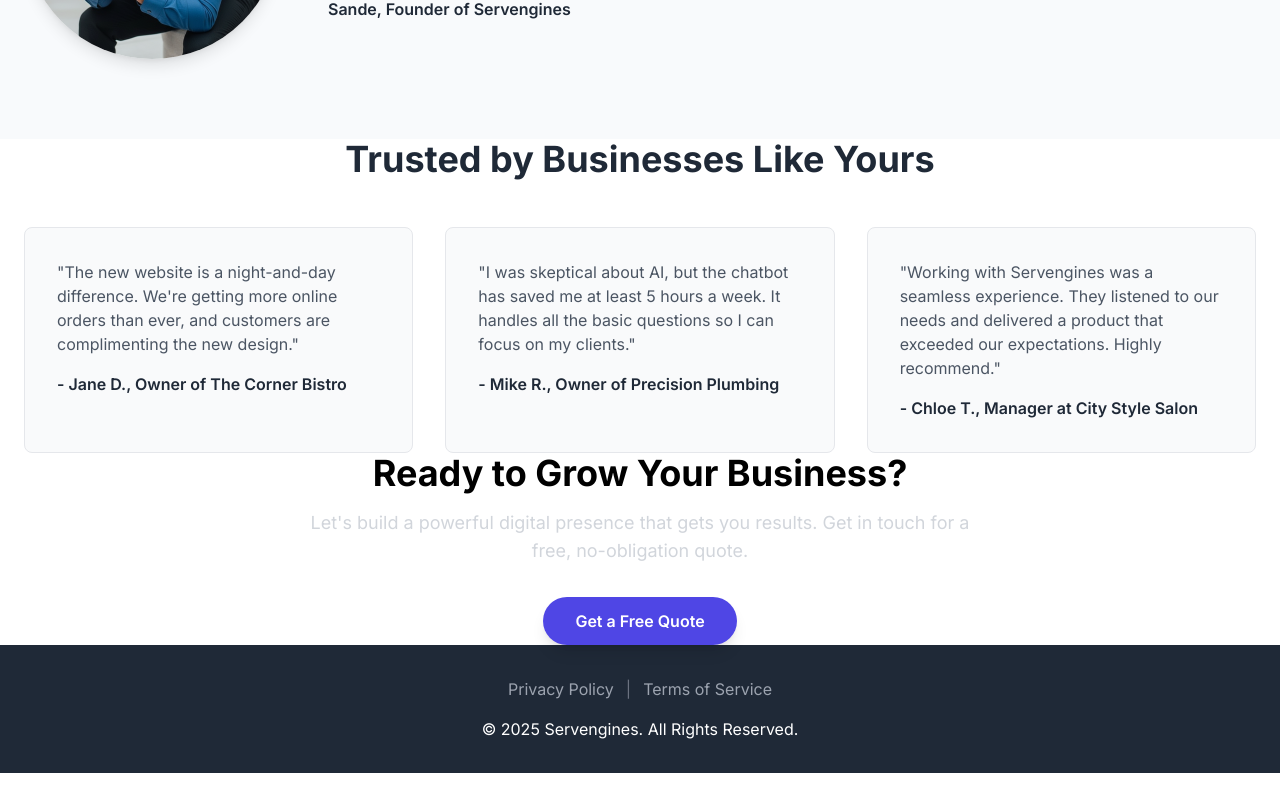
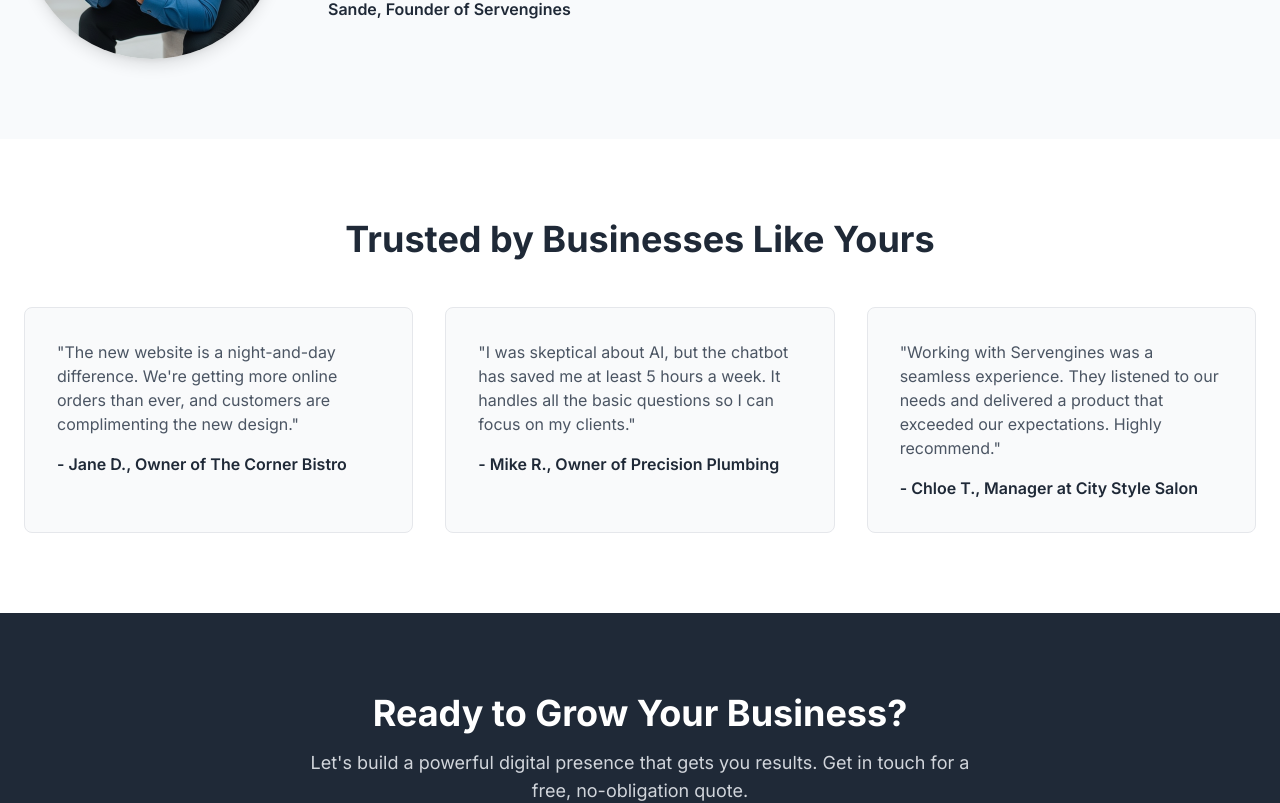
Before and after one commit to CyberSanderson/servengines, a Next.js app: page / in a window 1280 px wide. Shown: the part 4480-5283 px from the top of the page. Before the commit the page ends 5253 px from the top, so only its background shows below. Built offline with nearby package versions, Linux system fonts and the light colour scheme.

Commit message:
Fix ESLint unescaped entities errors

```diff
--- a/src/components/CTA.tsx
+++ b/src/components/CTA.tsx
@@ -6,10 +6,19 @@ import Link from 'next/link';
 import { motion, Variants } from 'framer-motion';
 
 const CTA = () => {
-  const sectionVariants: Variants = { /* ... */ };
+  const sectionVariants: Variants = {
+    hidden: { opacity: 0, y: 50 },
+    visible: { opacity: 1, y: 0, transition: { duration: 0.6, ease: 'easeOut' } },
+  };
 
   return (
-    <motion.section /* ... */ >
+    <motion.section
+      variants={sectionVariants}
+      initial="hidden"
+      whileInView="visible"
+      viewport={{ once: true, amount: 0.3 }}
+      className="py-20 bg-gray-800 text-white"
+    >
       <div className="container mx-auto px-6 text-center">
         <h2 className="text-4xl font-bold">Ready to Grow Your Business?</h2>
         <p className="mt-4 text-lg text-gray-300 max-w-2xl mx-auto">
--- a/src/components/Testimonials.tsx
+++ b/src/components/Testimonials.tsx
@@ -5,10 +5,19 @@ import React from 'react';
 import { motion, Variants } from 'framer-motion';
 
 const Testimonials = () => {
-  const sectionVariants: Variants = { /* ... */ };
+  const sectionVariants: Variants = {
+    hidden: { opacity: 0, y: 50 },
+    visible: { opacity: 1, y: 0, transition: { duration: 0.6, ease: 'easeOut' } },
+  };
 
   return (
-    <motion.section /* ... */ >
+    <motion.section
+      variants={sectionVariants}
+      initial="hidden"
+      whileInView="visible"
+      viewport={{ once: true, amount: 0.3 }}
+      className="py-20 bg-white"
+    >
       <div className="container mx-auto px-6 text-center">
         <h2 className="text-4xl font-bold text-gray-800">Trusted by Businesses Like Yours</h2>
         <div className="mt-12 grid grid-cols-1 md:grid-cols-3 gap-8">
```
